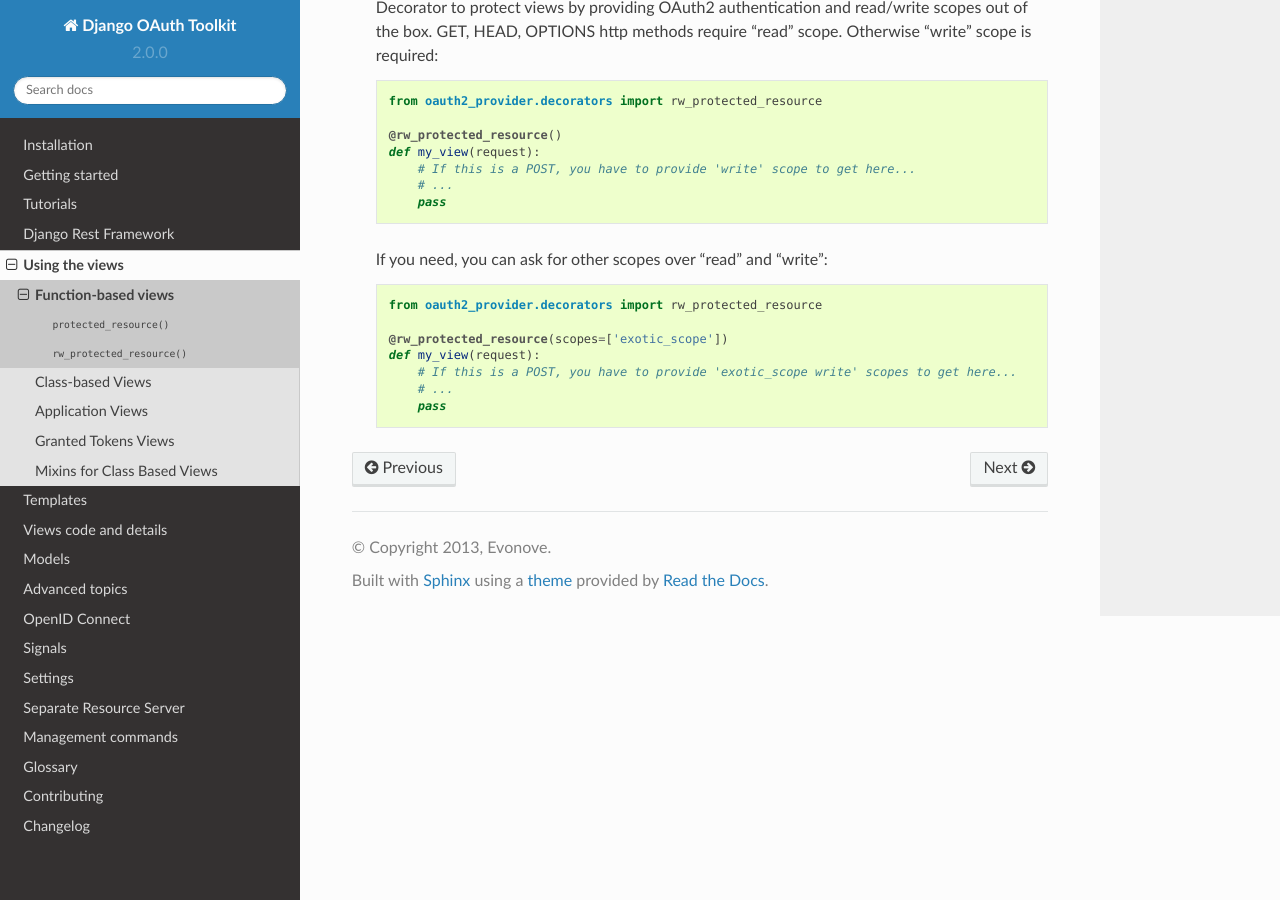
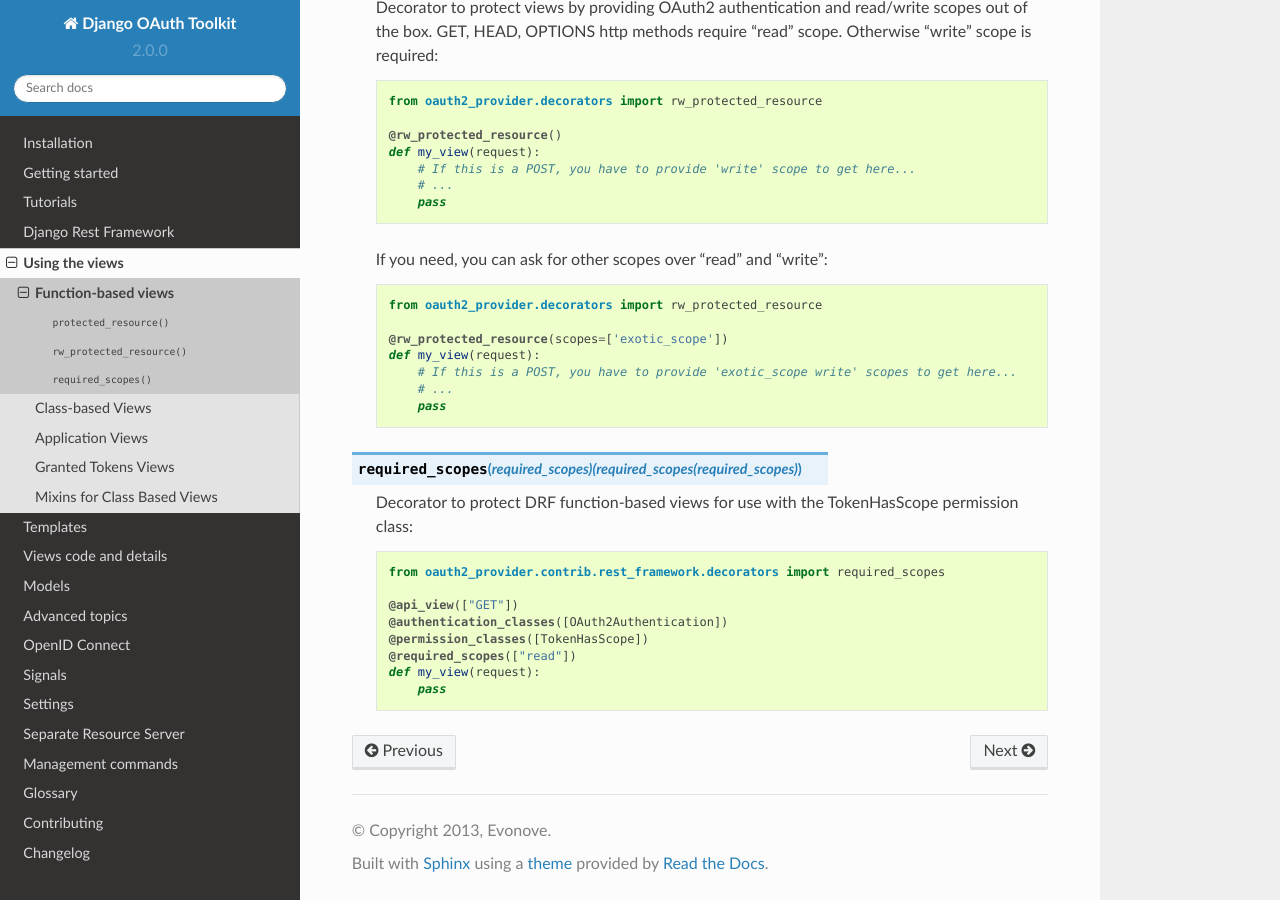
Before and after one commit to jazzband/django-oauth-toolkit, a Sphinx documentation site: the page built from docs/views/function_based.rst, in a window 1280 px wide and 900 px high, scrolled down 989 px. Built offline with Sphinx 7.4.7 and the Read the Docs theme 2.0.0, drawn with Linux system fonts in a browser that asks for light colours; the version number is read from the project's files by our own code.

Commit message:
Add documentation for required_scopes decorator

```diff
--- a/docs/rest-framework/permissions.rst
+++ b/docs/rest-framework/permissions.rst
@@ -23,7 +23,7 @@
         permission_classes = [TokenHasScope]
         required_scopes = ['music']
 
-The `required_scopes` attribute is mandatory.
+The `required_scopes` attribute is mandatory. There is a decorator for this at `oauth2_provider.contrib.rest_framework.decorators.required_scopes`.
 
 
 TokenHasReadWriteScope
--- a/docs/views/function_based.rst
+++ b/docs/views/function_based.rst
@@ -63,3 +63,17 @@
             # If this is a POST, you have to provide 'exotic_scope write' scopes to get here...
             # ...
             pass
+
+
+.. function:: required_scopes(required_scopes)(required_scopes(required_scopes))
+
+    Decorator to protect DRF function-based views for use with the TokenHasScope permission class::
+
+        from oauth2_provider.contrib.rest_framework.decorators import required_scopes
+
+        @api_view(["GET"])
+        @authentication_classes([OAuth2Authentication])
+        @permission_classes([TokenHasScope])
+        @required_scopes(["read"])
+        def my_view(request):
+            pass
```
